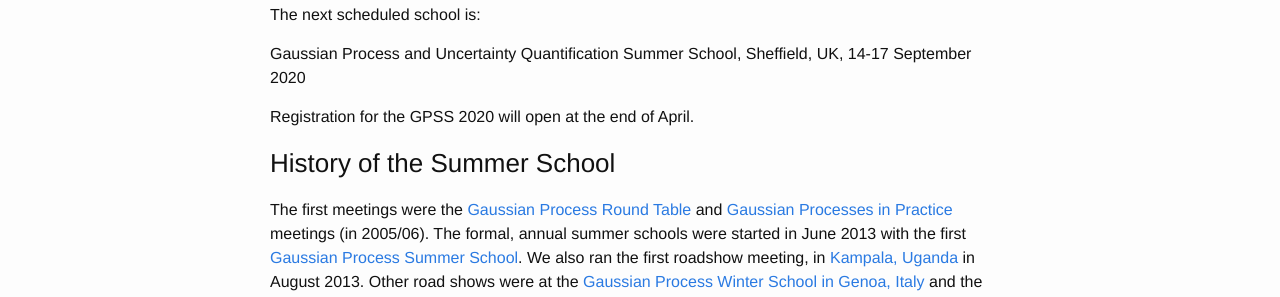
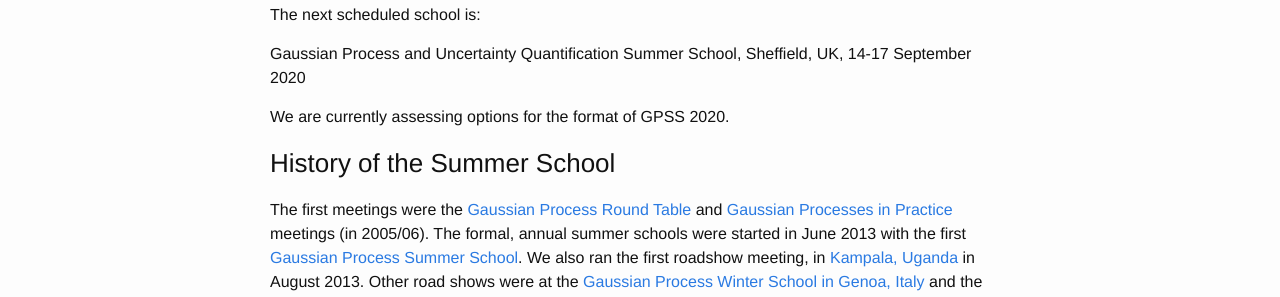
Before and after one commit to gpschool/gpschool.github.io, a Jekyll site: the page built from index.md, in a window 1280 px wide. Shown: the part 473-770 px from the top of the page. Built offline with Jekyll 4.4.1, drawn with Linux system fonts in a browser that asks for light colours.

Commit message:
Update index.md

```diff
--- a/index.md
+++ b/index.md
@@ -14,7 +14,7 @@ The next scheduled school is:
 {% if meeting.present %}{% if meeting.url %}[{{ meeting.event }}]({{ meeting.url }}){% else %}{{ meeting.event }}{% endif %}, {{ meeting.location }}{% if meeting.startday %}, {{ meeting.startday }}{% if meeting.endday %}-{{ meeting.endday }}{% endif %}{% endif %} {{ meeting.startmonth }} {{ meeting.year }}{% endif %}
 {% endfor %}
 
-Registration for the GPSS 2020 will open at the end of April.
+We are currently assessing options for the format of GPSS 2020.
 
 ### History of the Summer School
 
```
